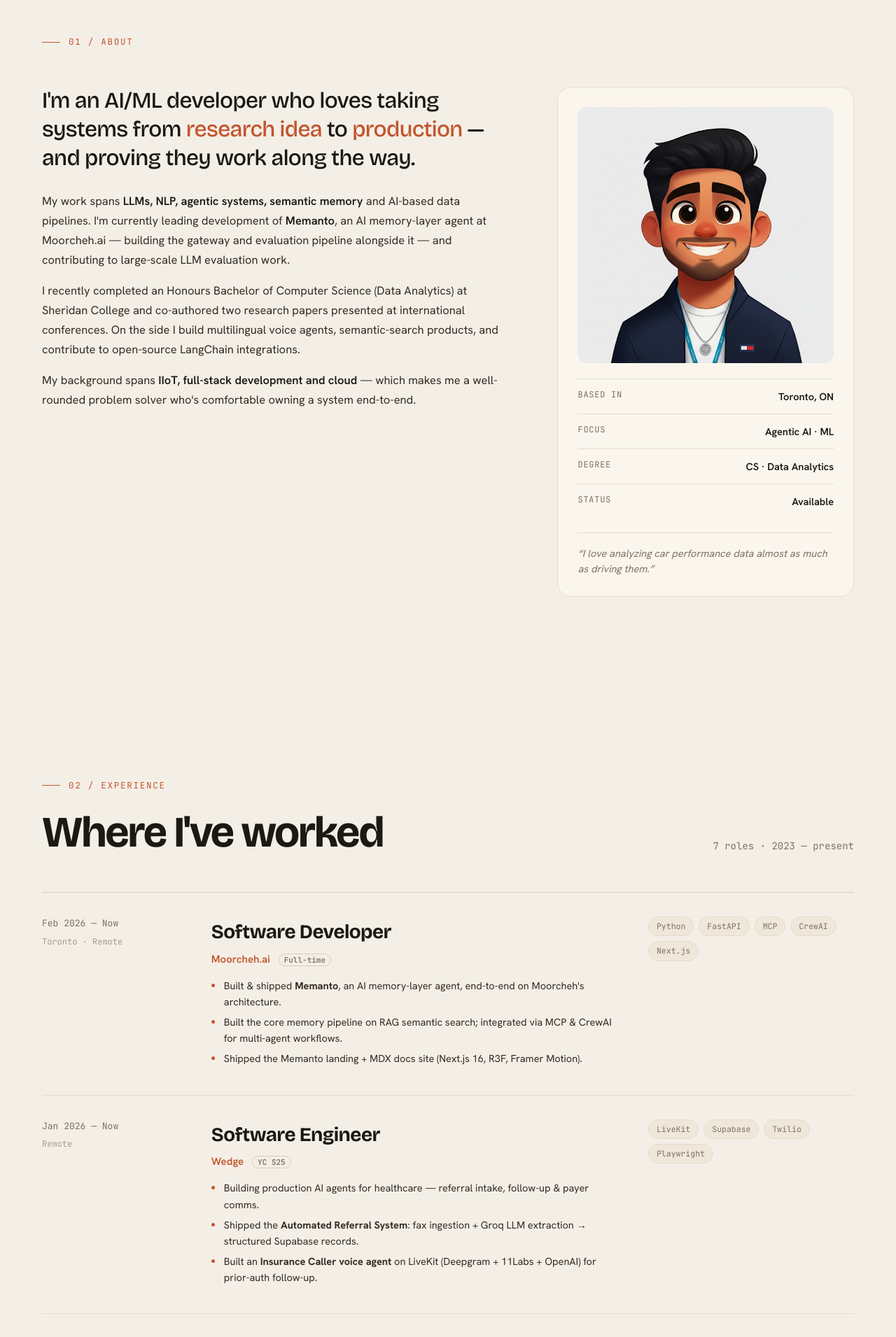
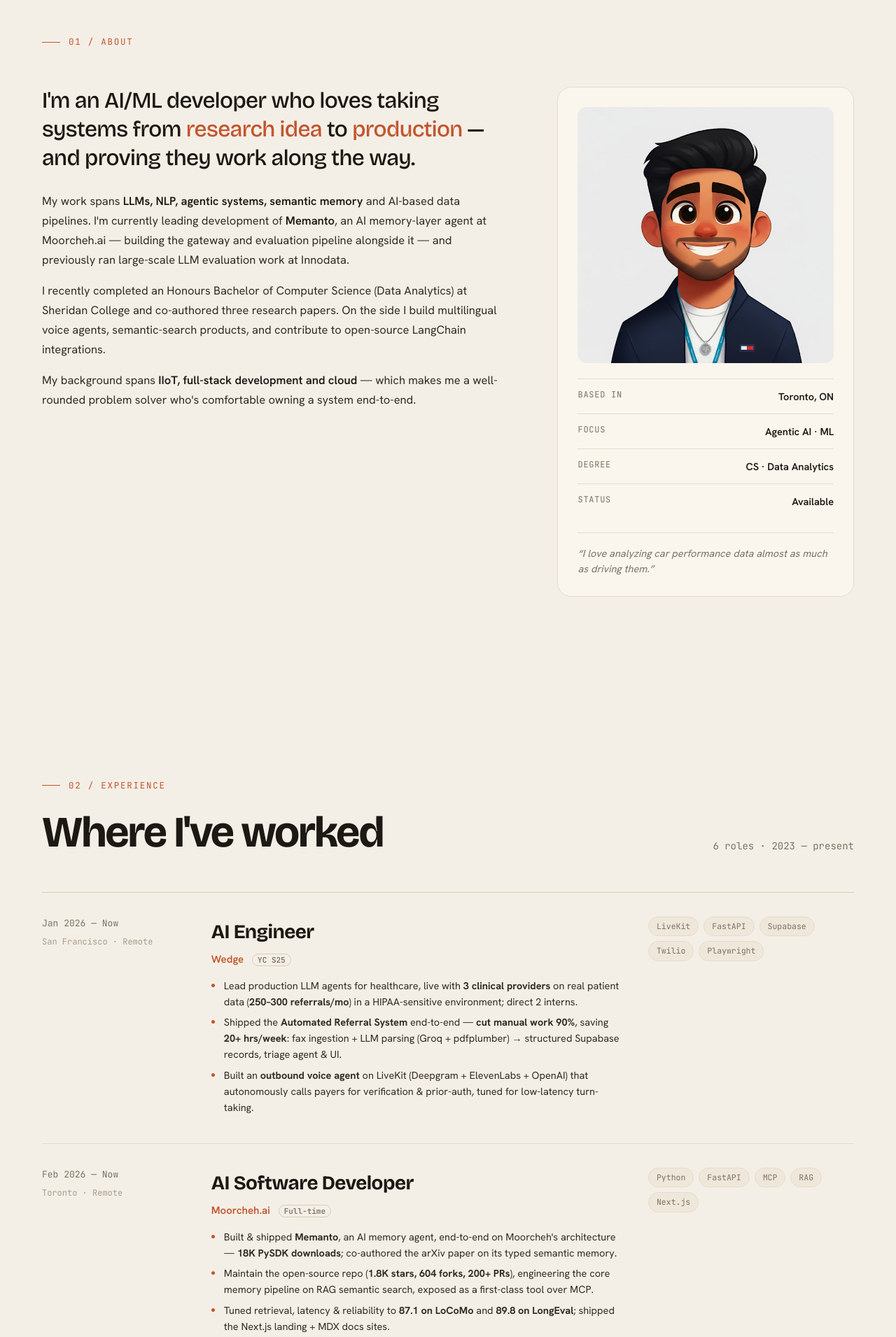
Before and after one commit to het0814/het0814.github.io, a React (Create React App) app: page / in a window 1280 px wide. Shown: the part 880-2791 px from the top of the page at 70% size. Built offline with nearby package versions, Linux system fonts and the light colour scheme.

Commit message:
Add github action workflow

```diff
--- a/src/App.js
+++ b/src/App.js
@@ -226,7 +226,7 @@ const App = () => {
             </div>
 
             <div className="hero-bottom reveal" data-d="3">
-              <p className="hero-desc">ML software developer in Toronto working on <b>semantic memory</b>, <b>RAG</b> and <b>voice agents</b> — building <b>Memanto</b> at Moorcheh.ai and healthcare agents at <b>Wedge&nbsp;(YC&nbsp;S25)</b>. Two published papers, GPA 3.7 Honours.</p>
+              <p className="hero-desc">Applied AI engineer in Toronto working on <b>semantic memory</b>, <b>RAG</b> and <b>voice agents</b> — building <b>Memanto</b> at Moorcheh.ai and healthcare agents at <b>Wedge&nbsp;(YC&nbsp;S25)</b>. Three published papers, GPA 3.7 Honours.</p>
               <div className="hero-cta">
                 <a href="#contact" className="btn btn-fill" data-magnetic="0.3">Get in touch <span className="arr">↗</span></a>
                 <a href={resumeHref} target="_blank" rel="noopener noreferrer" className="btn btn-ghost">Résumé</a>
@@ -250,8 +250,8 @@ const App = () => {
               <div>
                 <p className="about-lead reveal">I'm an AI/ML developer who loves taking systems from <span className="hl">research idea</span> to <span className="hl">production</span> — and proving they work along the way.</p>
                 <div className="about-body reveal" data-d="1">
-                  <p>My work spans <b>LLMs, NLP, agentic systems, semantic memory</b> and AI-based data pipelines. I'm currently leading development of <b>Memanto</b>, an AI memory-layer agent at Moorcheh.ai — building the gateway and evaluation pipeline alongside it — and contributing to large-scale LLM evaluation work.</p>
-                  <p>I recently completed an Honours Bachelor of Computer Science (Data Analytics) at Sheridan College and co-authored two research papers presented at international conferences. On the side I build multilingual voice agents, semantic-search products, and contribute to open-source LangChain integrations.</p>
+                  <p>My work spans <b>LLMs, NLP, agentic systems, semantic memory</b> and AI-based data pipelines. I'm currently leading development of <b>Memanto</b>, an AI memory-layer agent at Moorcheh.ai — building the gateway and evaluation pipeline alongside it — and previously ran large-scale LLM evaluation work at Innodata.</p>
+                  <p>I recently completed an Honours Bachelor of Computer Science (Data Analytics) at Sheridan College and co-authored three research papers. On the side I build multilingual voice agents, semantic-search products, and contribute to open-source LangChain integrations.</p>
                   <p>My background spans <b>IIoT, full-stack development and cloud</b> — which makes me a well-rounded problem solver who's comfortable owning a system end-to-end.</p>
                 </div>
               </div>
@@ -277,36 +277,36 @@ const App = () => {
                 <div className="section-label">02 / Experience</div>
                 <h2 className="section-title">Where I've worked</h2>
               </div>
-              <div className="aside">7 roles · 2023 — present</div>
+              <div className="aside">6 roles · 2023 — present</div>
             </div>
 
             <div className="exp-list">
               <article className="exp-row reveal">
-                <div className="exp-when">Feb 2026 — Now<span className="loc">Toronto · Remote</span></div>
+                <div className="exp-when">Jan 2026 — Now<span className="loc">San Francisco · Remote</span></div>
                 <div>
-                  <div className="exp-role">Software Developer</div>
-                  <div className="exp-co">Moorcheh.ai <span className="badge">Full-time</span></div>
+                  <div className="exp-role">AI Engineer</div>
+                  <div className="exp-co">Wedge <span className="badge">YC S25</span></div>
                   <ul className="exp-points">
-                    <li>Built &amp; shipped <b>Memanto</b>, an AI memory-layer agent, end-to-end on Moorcheh's architecture.</li>
-                    <li>Built the core memory pipeline on RAG semantic search; integrated via MCP &amp; CrewAI for multi-agent workflows.</li>
-                    <li>Shipped the Memanto landing + MDX docs site (Next.js 16, R3F, Framer Motion).</li>
+                    <li>Lead production LLM agents for healthcare, live with <b>3 clinical providers</b> on real patient data (<b>250–300 referrals/mo</b>) in a HIPAA-sensitive environment; direct 2 interns.</li>
+                    <li>Shipped the <b>Automated Referral System</b> end-to-end — <b>cut manual work 90%</b>, saving <b>20+ hrs/week</b>: fax ingestion + LLM parsing (Groq + pdfplumber) → structured Supabase records, triage agent &amp; UI.</li>
+                    <li>Built an <b>outbound voice agent</b> on LiveKit (Deepgram + ElevenLabs + OpenAI) that autonomously calls payers for verification &amp; prior-auth, tuned for low-latency turn-taking.</li>
                   </ul>
                 </div>
-                <div className="exp-stack"><span className="chip">Python</span><span className="chip">FastAPI</span><span className="chip">MCP</span><span className="chip">CrewAI</span><span className="chip">Next.js</span></div>
+                <div className="exp-stack"><span className="chip">LiveKit</span><span className="chip">FastAPI</span><span className="chip">Supabase</span><span className="chip">Twilio</span><span className="chip">Playwright</span></div>
               </article>
 
               <article className="exp-row reveal">
-                <div className="exp-when">Jan 2026 — Now<span className="loc">Remote</span></div>
+                <div className="exp-when">Feb 2026 — Now<span className="loc">Toronto · Remote</span></div>
                 <div>
-                  <div className="exp-role">Software Engineer</div>
-                  <div className="exp-co">Wedge <span className="badge">YC S25</span></div>
+                  <div className="exp-role">AI Software Developer</div>
+                  <div className="exp-co">Moorcheh.ai <span className="badge">Full-time</span></div>
                   <ul className="exp-points">
-                    <li>Building production AI agents for healthcare — referral intake, follow-up &amp; payer comms.</li>
-                    <li>Shipped the <b>Automated Referral System</b>: fax ingestion + Groq LLM extraction → structured Supabase records.</li>
-                    <li>Built an <b>Insurance Caller voice agent</b> on LiveKit (Deepgram + 11Labs + OpenAI) for prior-auth follow-up.</li>
+                    <li>Built &amp; shipped <b>Memanto</b>, an AI memory agent, end-to-end on Moorcheh's architecture — <b>18K PySDK downloads</b>; co-authored the arXiv paper on its typed semantic memory.</li>
+                    <li>Maintain the open-source repo (<b>1.8K stars, 604 forks, 200+ PRs</b>), engineering the core memory pipeline on RAG semantic search, exposed as a first-class tool over MCP.</li>
+                    <li>Tuned retrieval, latency &amp; reliability to <b>87.1 on LoCoMo</b> and <b>89.8 on LongEval</b>; shipped the Next.js landing + MDX docs sites.</li>
                   </ul>
                 </div>
-                <div className="exp-stack"><span className="chip">LiveKit</span><span className="chip">Supabase</span><span className="chip">Twilio</span><span className="chip">Playwright</span></div>
+                <div className="exp-stack"><span className="chip">Python</span><span className="chip">FastAPI</span><span className="chip">MCP</span><span className="chip">RAG</span><span className="chip">Next.js</span></div>
               </article>
 
               <article className="exp-row reveal">
@@ -382,7 +382,7 @@ const App = () => {
                 <a className="go" href="https://arxiv.org/abs/2604.22085" target="_blank" rel="noopener noreferrer" aria-label="arXiv">↗</a>
                 <span className="pn">001 — Moorcheh.ai</span>
                 <h3>Memanto — AI Memory Layer</h3>
-                <p>Production memory layer for AI agents. Persists &amp; retrieves context across sessions via Moorcheh's RAG semantic search, exposed as a first-class tool over MCP and integrated with CrewAI multi-agent workflows. Co-authored arXiv paper, April 2026.</p>
+                <p>Production memory layer for AI agents — <b>1.8K stars, 604 forks, 18K PySDK downloads</b>. Persists &amp; retrieves context across sessions via Moorcheh's RAG semantic search, exposed as a first-class tool over MCP for multi-agent workflows. Scores <b>87.1 on LoCoMo</b> and <b>89.8 on LongEval</b>; co-authored arXiv paper, 2026.</p>
                 <div className="stack"><span className="chip">Python</span><span className="chip">FastAPI</span><span className="chip">Pydantic</span><span className="chip">MCP</span><span className="chip">CrewAI</span><span className="chip">Moorcheh SDK</span></div>
               </article>
 
@@ -397,19 +397,17 @@ const App = () => {
 
               {/* voice agent */}
               <article className="work-card col-4 reveal">
-                <a className="go" href="#work" aria-label="View">↗</a>
                 <span className="pn">003 — Wedge · YC S25</span>
                 <h3>Insurance Voice Agent</h3>
-                <p>Outbound LiveKit agent calling payers for verification &amp; prior-auth — Deepgram STT, 11Labs TTS, low-latency turn-taking over Twilio.</p>
+                <p>Outbound LiveKit agent that autonomously calls payers for verification &amp; prior-auth — Deepgram STT, ElevenLabs TTS, low-latency turn-taking over Twilio.</p>
                 <div className="stack"><span className="chip">LiveKit</span><span className="chip">Deepgram</span><span className="chip">OpenAI</span></div>
               </article>
 
               {/* referral */}
               <article className="work-card col-4 reveal" data-d="1">
-                <a className="go" href="#work" aria-label="View">↗</a>
                 <span className="pn">004 — Wedge · YC S25</span>
                 <h3>Automated Referral System</h3>
-                <p>Fax ingestion + LLM extraction (Groq + pdfplumber) → structured Supabase referrals, triage agent &amp; scheduled follow-up.</p>
+                <p><b>Cut manual work 90%</b> (20+ hrs/week) across 3 clinics: fax ingestion + LLM extraction (Groq + pdfplumber) → structured Supabase referrals, triage agent &amp; scheduled follow-up.</p>
                 <div className="stack"><span className="chip">FastAPI</span><span className="chip">Supabase</span><span className="chip">Groq</span></div>
               </article>
 
@@ -433,7 +431,6 @@ const App = () => {
 
               {/* restro */}
               <article className="work-card col-4 reveal" data-d="1">
-                <a className="go" href="#work" aria-label="View">↗</a>
                 <span className="pn">007 — Personal</span>
                 <h3>Restro — Voice IVR</h3>
                 <p>Real-time multilingual restaurant agent (English, Hindi, Gujarati, Punjabi) — SIP ingress, streaming STT, low-latency TTS.</p>
```
